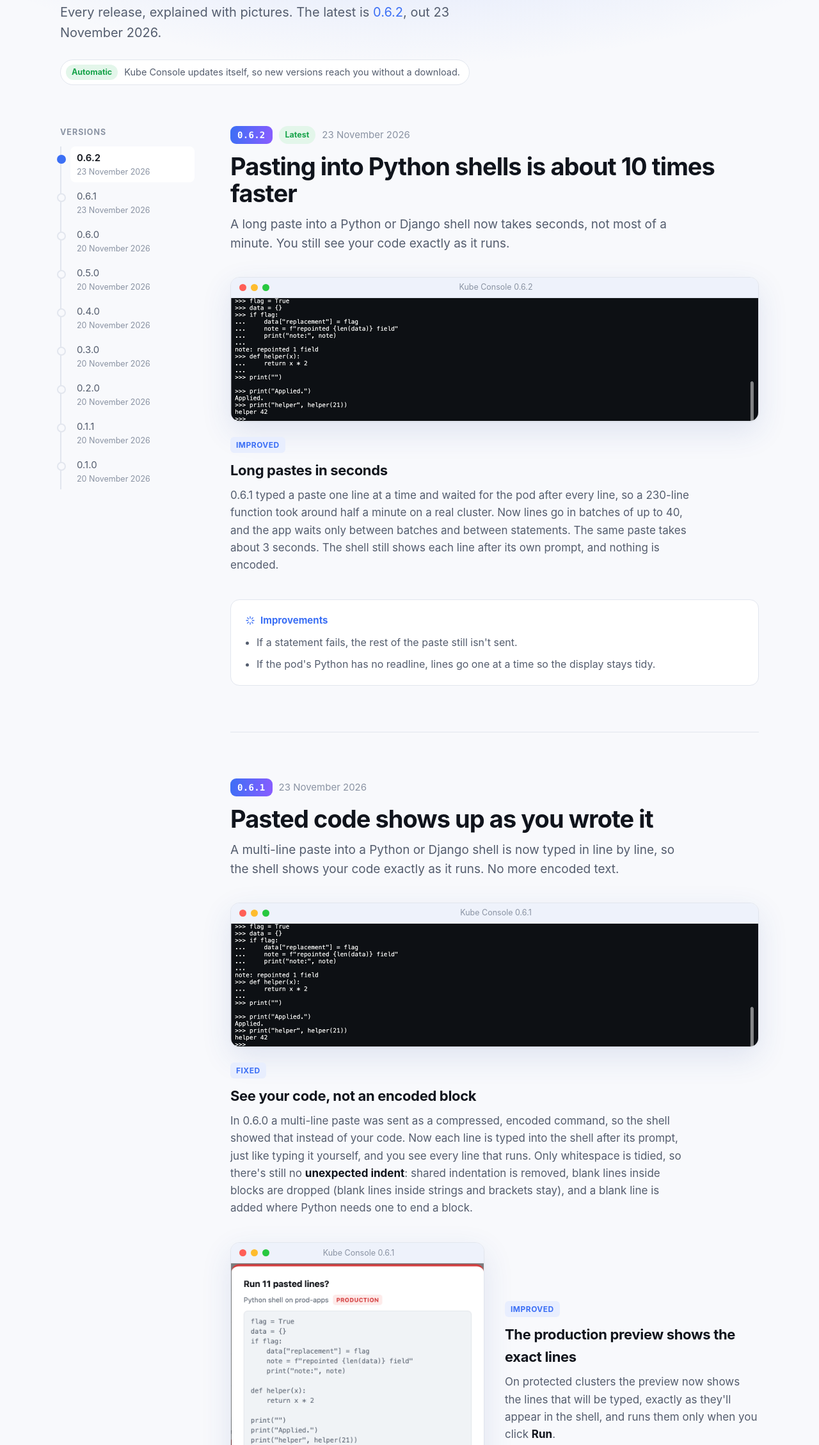
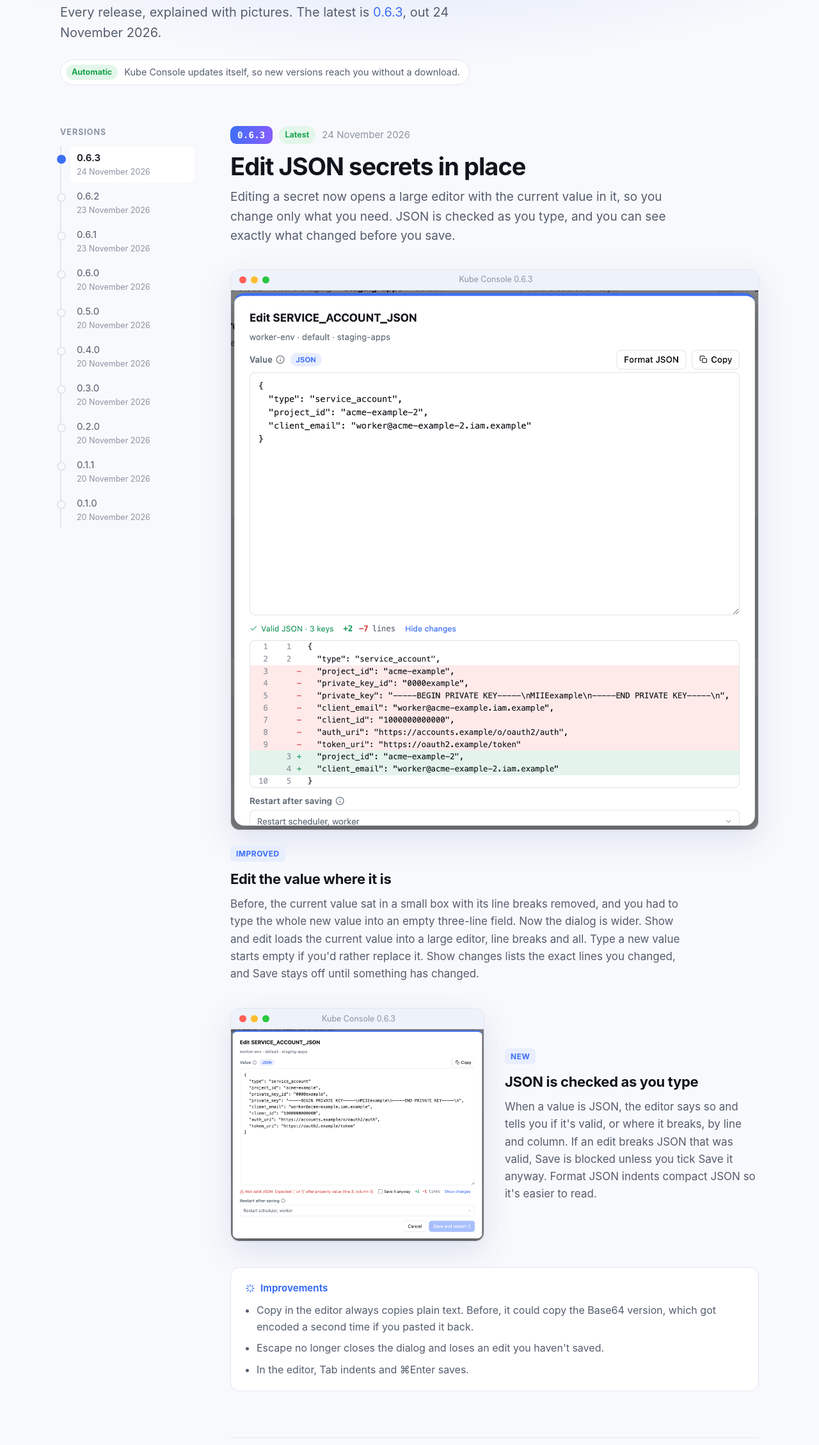
Before and after one commit to sibinms/kube-console-site, a plain HTML site: page docs/whats-new/index.html in a window 1280 px wide. Shown: the part 314-2573 px from the top of the page at 64% size. Drawn offline with Linux system fonts and the light colour scheme.

Commit message:
What's new: 0.6.3

```diff
--- a/docs/sitemap.xml
+++ b/docs/sitemap.xml
@@ -2,5 +2,5 @@
 <urlset xmlns="http://www.sitemaps.org/schemas/sitemap/0.9">
   <url><loc>https://sibinms.github.io/kube-console-site/</loc><lastmod>2026-11-19</lastmod><changefreq>weekly</changefreq><priority>1.0</priority></url>
   <url><loc>https://sibinms.github.io/kube-console-site/privacy.html</loc><lastmod>2026-11-19</lastmod><changefreq>yearly</changefreq><priority>0.3</priority></url>
-  <url><loc>https://sibinms.github.io/kube-console-site/whats-new/</loc><lastmod>2026-11-23</lastmod><changefreq>weekly</changefreq><priority>0.8</priority></url>
+  <url><loc>https://sibinms.github.io/kube-console-site/whats-new/</loc><lastmod>2026-11-24</lastmod><changefreq>weekly</changefreq><priority>0.8</priority></url>
 </urlset>
--- a/docs/whats-new/index.html
+++ b/docs/whats-new/index.html
@@ -4,16 +4,16 @@
   <meta charset="utf-8" />
   <meta name="viewport" content="width=device-width, initial-scale=1" />
   <title>What's new in Kube Console · Release notes</title>
-  <meta name="description" content="What's new in Kube Console, the Mac app for Kubernetes: every release explained with screenshots. Latest: 0.6.2, Pasting into Python shells is about 10 times faster." />
+  <meta name="description" content="What's new in Kube Console, the Mac app for Kubernetes: every release explained with screenshots. Latest: 0.6.3, Edit JSON secrets in place." />
   <link rel="canonical" href="https://sibinms.github.io/kube-console-site/whats-new/" />
   <meta name="theme-color" content="#3b6ff5" />
   <link rel="icon" type="image/png" href="../icon.png" />
   <meta property="og:type" content="website" />
   <meta property="og:site_name" content="Kube Console" />
-  <meta property="og:title" content="What's new in Kube Console 0.6.2" />
-  <meta property="og:description" content="Pasting into Python shells is about 10 times faster. A long paste into a Python or Django shell now takes seconds, not most of a minute. You still see your code exactly as it runs." />
+  <meta property="og:title" content="What's new in Kube Console 0.6.3" />
+  <meta property="og:description" content="Edit JSON secrets in place. Editing a secret now opens a large editor with the current value in it, so you change only what you need. JSON is checked as you type, and you can see exactly what changed before you save." />
   <meta property="og:url" content="https://sibinms.github.io/kube-console-site/whats-new/" />
-  <meta property="og:image" content="https://sibinms.github.io/kube-console-site/whats-new/0.6.2/paste-light.png" />
+  <meta property="og:image" content="https://sibinms.github.io/kube-console-site/whats-new/0.6.3/secret-json-light.png" />
   <meta name="twitter:card" content="summary_large_image" />
   <!-- Built by scripts/whats-new.js in the app repository; edit release-notes/, not this file. -->
   <style>
@@ -151,7 +151,7 @@
       <div class="wrap">
         <div class="kicker">Release notes</div>
         <h1>What's new in <span class="grad">Kube Console</span></h1>
-        <p class="lead">Every release, explained with pictures. The latest is <a href="#v0.6.2">0.6.2</a>, out 23 November 2026.</p>
+        <p class="lead">Every release, explained with pictures. The latest is <a href="#v0.6.3">0.6.3</a>, out 24 November 2026.</p>
         <div class="auto"><b>Automatic</b> Kube Console updates itself, so new versions reach you without a download.</div>
       </div>
     </header>
@@ -160,7 +160,8 @@
       <aside class="toc" aria-label="Versions">
         <h4>Versions</h4>
         <ol>
-          <li><a href="#v0.6.2" class="on">0.6.2<small>23 November 2026</small></a></li>
+          <li><a href="#v0.6.3" class="on">0.6.3<small>24 November 2026</small></a></li>
+          <li><a href="#v0.6.2">0.6.2<small>23 November 2026</small></a></li>
           <li><a href="#v0.6.1">0.6.1<small>23 November 2026</small></a></li>
           <li><a href="#v0.6.0">0.6.0<small>20 November 2026</small></a></li>
           <li><a href="#v0.5.0">0.5.0<small>20 November 2026</small></a></li>
@@ -172,11 +173,58 @@
         </ol>
       </aside>
       <div>
+      <article class="release" id="v0.6.3">
+        <header>
+          <div class="meta">
+            <span class="ver">0.6.3</span>
+            <span class="latest">Latest</span>
+            <time datetime="2026-11-24">24 November 2026</time>
+            <a class="permalink" href="#v0.6.3" title="Link to 0.6.3" aria-label="Link to version 0.6.3"><svg width="15" height="15" viewBox="0 0 24 24" fill="none" stroke="currentColor" stroke-width="2" stroke-linecap="round" stroke-linejoin="round" aria-hidden="true"><path d="M10 13a5 5 0 0 0 7.5.5l3-3a5 5 0 0 0-7-7l-1.7 1.7"/><path d="M14 11a5 5 0 0 0-7.5-.5l-3 3a5 5 0 0 0 7 7l1.7-1.7"/></svg></a>
+          </div>
+          <h2>Edit JSON secrets in place</h2>
+          <p class="summary">Editing a secret now opens a large editor with the current value in it, so you change only what you need. JSON is checked as you type, and you can see exactly what changed before you save.</p>
+        </header>
+        <div class="hl">
+          <figure class="shot">
+            <div class="chrome"><i></i><i></i><i></i><span>Kube Console 0.6.3</span></div>
+            <picture>
+              <source srcset="0.6.3/secret-json-dark.png" media="(prefers-color-scheme: dark)" />
+              <img src="0.6.3/secret-json-light.png" alt="The secret editor with a JSON value and the changed lines highlighted below it" fetchpriority="high" />
+            </picture>
+          </figure>
+          <div class="hl-text">
+            <span class="tag">Improved</span>
+            <h3>Edit the value where it is</h3>
+            <p>Before, the current value sat in a small box with its line breaks removed, and you had to type the whole new value into an empty three-line field. Now the dialog is wider. Show and edit loads the current value into a large editor, line breaks and all. Type a new value starts empty if you'd rather replace it. Show changes lists the exact lines you changed, and Save stays off until something has changed.</p>
+          </div>
+        </div>
+        <div class="hl compact">
+          <figure class="shot">
+            <div class="chrome"><i></i><i></i><i></i><span>Kube Console 0.6.3</span></div>
+            <picture>
+              <source srcset="0.6.3/secret-check-dark.png" media="(prefers-color-scheme: dark)" />
+              <img src="0.6.3/secret-check-light.png" alt="The secret editor pointing out a missing comma in JSON" loading="lazy" />
+            </picture>
+          </figure>
+          <div class="hl-text">
+            <span class="tag">New</span>
+            <h3>JSON is checked as you type</h3>
+            <p>When a value is JSON, the editor says so and tells you if it's valid, or where it breaks, by line and column. If an edit breaks JSON that was valid, Save is blocked unless you tick Save it anyway. Format JSON indents compact JSON so it's easier to read.</p>
+          </div>
+        </div>
+        <div class="lists">
+          <div class="list">
+            <h4><svg width="16" height="16" viewBox="0 0 24 24" fill="none" stroke="currentColor" stroke-width="2" stroke-linecap="round" stroke-linejoin="round" aria-hidden="true"><path d="M12 3v4M12 17v4M3 12h4M17 12h4M5.6 5.6l2.8 2.8M15.6 15.6l2.8 2.8M5.6 18.4l2.8-2.8M15.6 8.4l2.8-2.8"/></svg>Improvements</h4>
+            <ul><li>Copy in the editor always copies plain text. Before, it could copy the Base64 version, which got encoded a second time if you pasted it back.</li><li>Escape no longer closes the dialog and loses an edit you haven't saved.</li><li>In the editor, Tab indents and ⌘Enter saves.</li></ul>
+          </div>
+        </div>
+      </article>
+
       <article class="release" id="v0.6.2">
         <header>
           <div class="meta">
             <span class="ver">0.6.2</span>
-            <span class="latest">Latest</span>
+
             <time datetime="2026-11-23">23 November 2026</time>
             <a class="permalink" href="#v0.6.2" title="Link to 0.6.2" aria-label="Link to version 0.6.2"><svg width="15" height="15" viewBox="0 0 24 24" fill="none" stroke="currentColor" stroke-width="2" stroke-linecap="round" stroke-linejoin="round" aria-hidden="true"><path d="M10 13a5 5 0 0 0 7.5.5l3-3a5 5 0 0 0-7-7l-1.7 1.7"/><path d="M14 11a5 5 0 0 0-7.5-.5l-3 3a5 5 0 0 0 7 7l1.7-1.7"/></svg></a>
           </div>
@@ -188,7 +236,7 @@
             <div class="chrome"><i></i><i></i><i></i><span>Kube Console 0.6.2</span></div>
             <picture>
               <source srcset="0.6.2/paste-dark.png" media="(prefers-color-scheme: dark)" />
-              <img src="0.6.2/paste-light.png" alt="A Django shell showing pasted code line by line with its output" fetchpriority="high" />
+              <img src="0.6.2/paste-light.png" alt="A Django shell showing pasted code line by line with its output" loading="lazy" />
             </picture>
           </figure>
           <div class="hl-text">
@@ -550,7 +598,7 @@
     <section class="cta">
       <h2>Try the latest version</h2>
       <p>Free for Macs with Apple silicon. Signed and notarized by Apple.</p>
-      <a class="btn primary" href="https://github.com/sibinms/kube-console-site/releases/latest/download/Kube-Console.dmg">Download Kube Console 0.6.2</a>
+      <a class="btn primary" href="https://github.com/sibinms/kube-console-site/releases/latest/download/Kube-Console.dmg">Download Kube Console 0.6.3</a>
     </section>
   </main>
 
```
Also changed, not shown: docs/index.html (+1 -1 lines), docs/whats-new/0.6.3/secret-check-dark.png (added), docs/whats-new/0.6.3/secret-check-light.png (added), docs/whats-new/0.6.3/secret-json-dark.png (added), docs/whats-new/0.6.3/secret-json-light.png (added).
